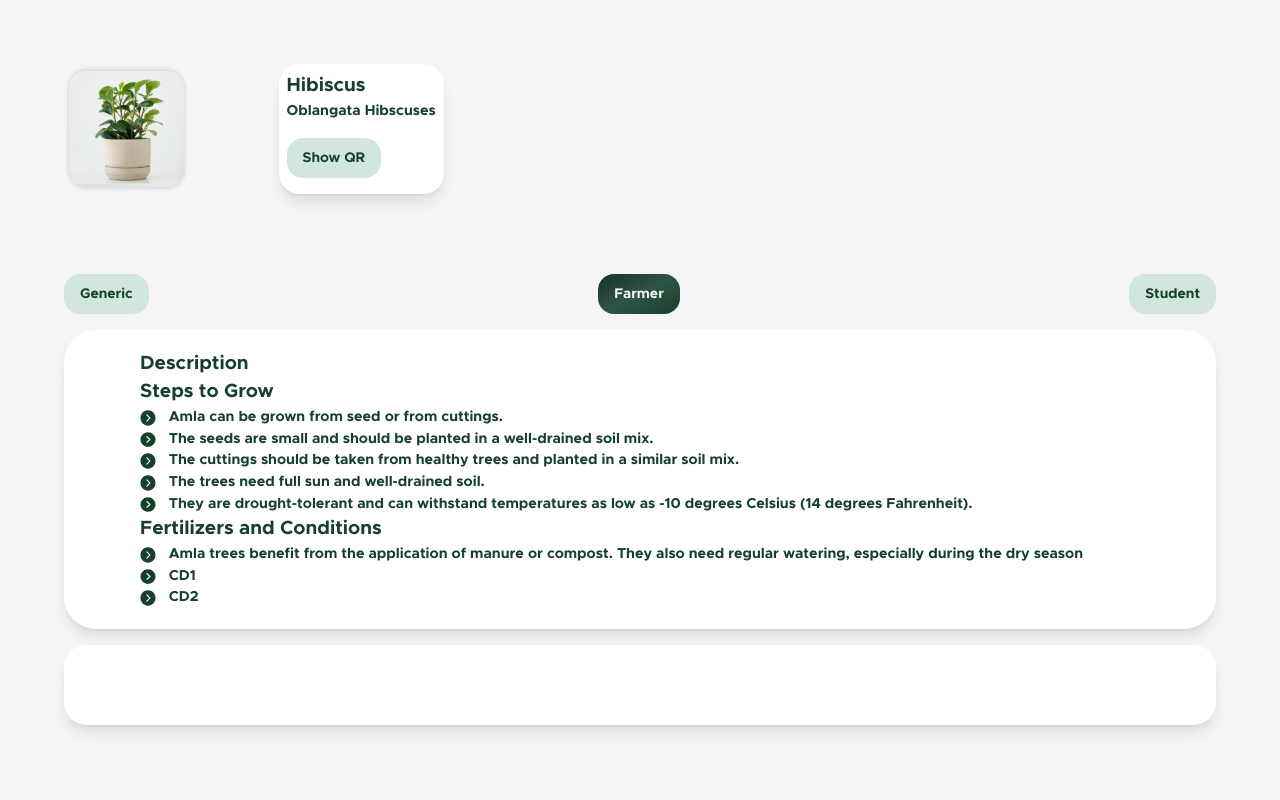
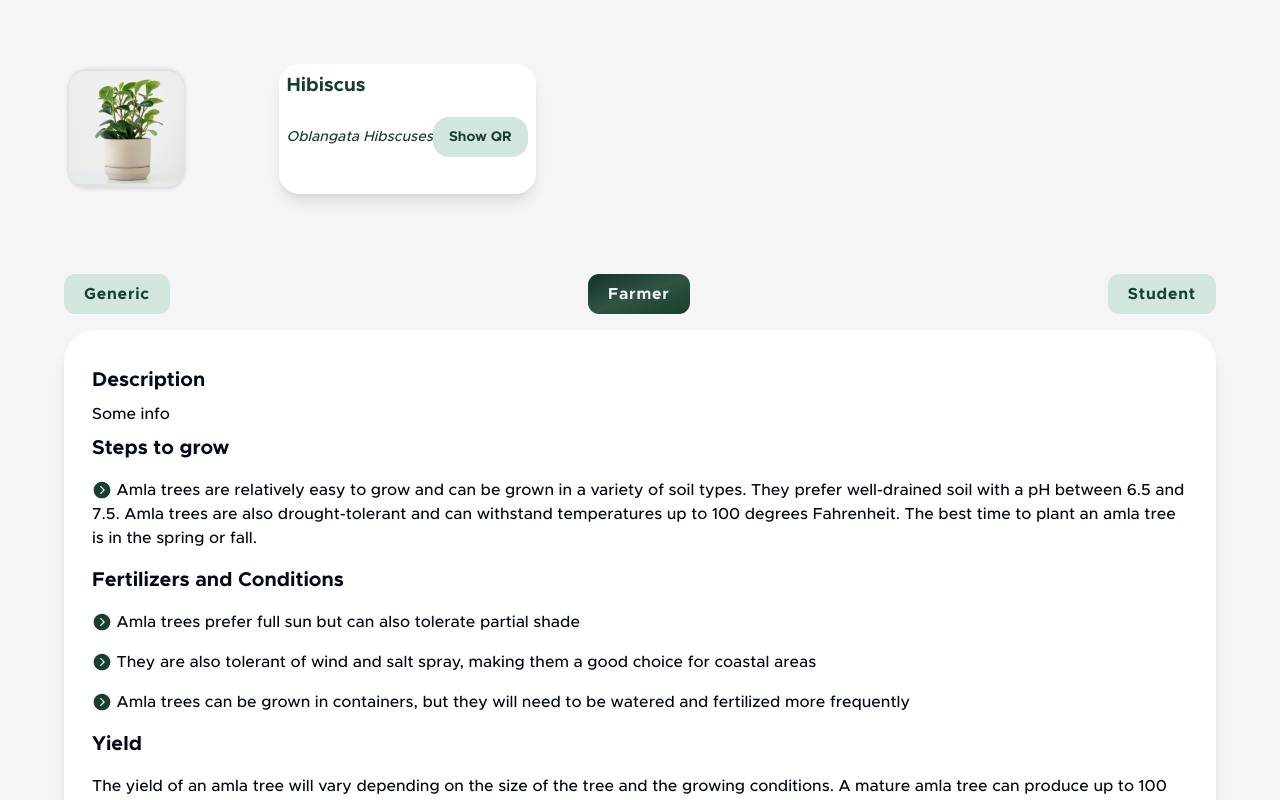
Before and after one commit to ayansh-03/BotaniKnow, a Next.js app: page /main in a window 1280 px wide. Both pictures are taken after a click on the button "Farmer". Shown: the top 800 px of the page. Built offline with nearby package versions, Linux system fonts and the light colour scheme.

Commit message:
Main-Page done

```diff
--- a/src/app/fonts.ts
+++ b/src/app/fonts.ts
@@ -2,18 +2,22 @@ import localFont from "next/font/local";
 const M_BOLD = localFont({
 	src: "../../public/fonts/Metropolis Bold.woff2",
 	display: "swap",
+	variable: "--font-M_BOLD",
 });
 const M_MEDIUM = localFont({
 	src: "../../public/fonts/Metropolis Medium.woff2",
 	display: "swap",
+	variable: "--font-M_MEDIUM",
 });
 const M_LIGHT = localFont({
 	src: "../../public/fonts/Metropolis Light.woff2",
 	display: "swap",
+	variable: "--font-M_LIGHT",
 });
 const M_REGULAR = localFont({
 	src: "../../public/fonts/Metropolis.woff2",
 	display: "swap",
+	variable: "--font-M_REGULAR",
 });
 
 export { M_BOLD, M_MEDIUM, M_LIGHT, M_REGULAR };
--- a/src/app/globals.css
+++ b/src/app/globals.css
@@ -85,3 +85,17 @@
 		--ring: 212.7 26.8% 83.9%;
 	}
 }
+.bold-M {
+	font-family: var(--font-M_BOLD);
+}
+
+.medium-M {
+	font-family: var(--font-M_MEDIUM);
+}
+
+.light-M {
+	font-family: var(--font-M_MEDIUM);
+}
+.regular-M {
+	font-family: var(--font-M_MEDIUM);
+}
--- a/src/app/main/page.tsx
+++ b/src/app/main/page.tsx
@@ -22,7 +22,7 @@ export default function Page() {
 	}, []);
 
 	return (
-		<div className="flex flex-col mx-[5vw]">
+		<div className="flex flex-col mx-[5vw] ">
 			<Hero />
 			<Body />
 			<Ai />
--- a/src/components/ui/main/body.tsx
+++ b/src/components/ui/main/body.tsx
@@ -2,39 +2,28 @@
 import { useState } from "react";
 import { Button } from "./ui/button";
 import { Card } from "./ui/card";
+import { data } from "./data";
+import bullet from "/public/Images/Glyph_ undefined.svg";
 import Image from "next/image";
-import arrow from "../../../assets/MainPage/Vector.svg";
-const data = [
-  {
-    name: "Amla",
-    scientific: "Emblica officinalis",
-    description:
-      "Amla, also known as Indian gooseberry, is a deciduous tree native to India. It is a small to medium-sized tree, growing up to 15 meters (49 feet) tall. The leaves are dark green, pinnate, and 10-20 centimeters (3.9-7.9 inches) long. The flowers are small, greenish-yellow, and borne in clusters. The fruit is a round, fleshy drupe, about the size of a ping-pong ball. It is green when unripe and turns yellow or orange when ripe. The fruit is edible and has a sour taste.",
-
-    Generic: {
-      benefits: ["Benefit 1", "Benefit 2", "Benefit 3"],
-    },
-    Student: {
-      benefits: ["Benefit 1", "Benefit 2", "Benefit 3"],
-    },
-    Farmer: {
-      stepsToGrow: [
-        " Amla can be grown from seed or from cuttings.",
-        " The seeds are small and should be planted in a well-drained soil mix.",
-        " The cuttings should be taken from healthy trees and planted in a similar soil mix.",
-        " The trees need full sun and well-drained soil. ",
-        "They are drought-tolerant and can withstand temperatures as low as -10 degrees Celsius (14 degrees Fahrenheit).",
-      ],
-      fertilizers: [
-        "Amla trees benefit from the application of manure or compost. They also need regular watering, especially during the dry season",
-      ],
-      cd: ["CD1", "CD2"],
-    },
-  },
-];
 
 export default function Body() {
-  const [activeButton, setActiveButton] = useState("Farmer");
+	const [activeButton, setActiveButton] = useState("Generic");
+	const facts = data.resu.description.generic.facts.split(".");
+	const medicinalProperties =
+		data.resu.description.generic.medicinalProperties.split(".");
+	const howToGrow =
+		data.resu.description.farmer.howToGrow.split("/(?<!d.d)\n/");
+
+	const fertilizersAndConditons =
+		data.resu.description.farmer.favorableConditions.split(".");
+	const yield_ = data.resu.description.farmer.yield;
+	const CostOfCult = data.resu.description.farmer.costOfCultivation;
+
+	const uses = data.resu.description.student.uses.split(".");
+	const medicinalProperties_s =
+		data.resu.description.student.medicinalProperties.split(".");
+	const st_cond = data.resu.description.student.storageConditions.split(".");
+
 	const handleButtonClick = (title: string) => {
 		setActiveButton(title);
 	};
@@ -45,9 +34,9 @@ export default function Body() {
 				<Button
 					className={`${
 						activeButton === "Generic"
-              ? "bg-gradient-to-br from-t1-color via-t5-color to-main-color text-secondary-color "
-              : "bg-[#D1E6DD] text-[#163F2C] hover:bg-[#D1E6DD] hover:text-[#163F2C]"
-          } rounded-[1rem]`}
+							? "text-md p-5 tracking-wider bg-gradient-to-br from-t1-color via-t5-color to-main-color text-secondary-color"
+							: "text-md p-5 tracking-wider bg-[#D1E6DD] text-[#163F2C] hover:bg-[#D1E6DD] hover:text-[#163F2C]"
+					} rounded-[0.7rem]`}
 					onClick={() => handleButtonClick("Generic")}
 				>
 					Generic
@@ -55,9 +44,9 @@ export default function Body() {
 				<Button
 					className={`${
 						activeButton === "Farmer"
-              ? "bg-gradient-to-br from-t1-color via-t5-color to-main-color text-secondary-color"
-              : "bg-[#D1E6DD] text-[#163F2C] hover:bg-[#D1E6DD] hover:text-[#163F2C]"
-          } rounded-[1rem]`}
+							? "text-md p-5 tracking-wider bg-gradient-to-br from-t1-color via-t5-color to-main-color text-secondary-color"
+							: "text-md p-5 tracking-wider bg-[#D1E6DD] text-[#163F2C] hover:bg-[#D1E6DD] hover:text-[#163F2C]"
+					} rounded-[0.7rem]`}
 					onClick={() => handleButtonClick("Farmer")}
 				>
 					Farmer
@@ -66,94 +55,172 @@ export default function Body() {
 				<Button
 					className={`${
 						activeButton === "Student"
-              ? "bg-gradient-to-br from-t1-color via-t5-color to-main-color text-secondary-color"
-              : "bg-[#D1E6DD] text-[#163F2C] hover:bg-[#D1E6DD] hover:text-[#163F2C]"
-          } rounded-[1rem]`}
+							? "text-md p-5 tracking-wider bg-gradient-to-br from-t1-color via-t5-color to-main-color text-secondary-color"
+							: "text-md p-5 tracking-wider bg-[#D1E6DD] text-[#163F2C] hover:bg-[#D1E6DD] hover:text-[#163F2C]"
+					} rounded-[0.7rem]`}
 					onClick={() => handleButtonClick("Student")}
 				>
 					Student
 				</Button>
 			</menu>
-      <Card className="min-h-[30vh] px-[5vw] py-[1vh] text-wrap rounded-[2rem] border-none shadow-lg">
-        {activeButton === "Student" ? (
-          <div className="p-3">
-            <h1 className="text-[1.4rem] text-[#163F2C] font-bold">
-              Description
-            </h1>
-            <p className="text-[0.9rem] text-[#163F2C]">
-              {data[0].Student.description}
-            </p>
-            <h1 className="text-[1.4rem] text-[#163F2C] font-bold">Benefits</h1>
-
+			<Card className="min-h-[30vh] p-7 text-wrap rounded-[2rem] border-none shadow-lg">
+				<h2 className="text-xl py-2">Description</h2>
+				<p className="light-M">{data.resu.info}</p>
+				{activeButton === "Generic" ? (
+					<>
+						<h2 className="text-xl py-2">Facts</h2>
 						<ul>
-              {data[0].Generic.benefits.map((item, key) => (
-                <li className="text-[0.9rem] text-[#163F2C] flex" key={key}>
-                  <Image src={arrow} alt="Arrow" className="mr-[1vw]" />
-                  {item}
+							{facts.map(
+								(sentence, index) =>
+									sentence !== "" && (
+										<li key={index} className="py-2 light-M">
+											<Image
+												alt="Bullet"
+												src={bullet}
+												width={20}
+												className="inline"
+											/>
+											{"  "}
+											<span className="font-thin leading-3 light-M">
+												{sentence}
+											</span>
 										</li>
-              ))}
+									)
+							)}
 						</ul>
-          </div>
-        ) : activeButton === "Generic" ? (
-          <div className="p-3">
-            <h1 className="text-[1.4rem] text-[#163F2C] font-bold">
-              Description
-            </h1>
-            <p className="text-[0.9rem] text-[#163F2C]">
-              {data[0].Generic.description}
-            </p>
-            <h1 className="text-[1rem] text-[#163F2C] font-bold">Benefits</h1>
+						<br />
+						<h2 className="text-xl py-2">Medicinal Properties</h2>
 						<ul>
-              {data[0].Generic.benefits.map((item, key) => (
-                <li className="text-[1rem] text-[#163F2C] flex " key={key}>
-                  <Image src={arrow} alt="Arrow" className="mr-[1vw]" />
-                  {item}
+							{medicinalProperties.map(
+								(sentence, index) =>
+									sentence !== "" && (
+										<li key={index} className="py-2 light-M">
+											<Image
+												alt="Bullet"
+												src={bullet}
+												width={20}
+												className="inline"
+											/>
+											{"   "}
+											<span className="font-thin leading-3 light-M">
+												{sentence}
+											</span>
 										</li>
-              ))}
+									)
+							)}
 						</ul>
-          </div>
+					</>
+				) : activeButton === "Farmer" ? (
+					<>
+						<h2 className="text-xl py-2 bold-M">Steps to grow</h2>
+						<ul>
+							{howToGrow.map(
+								(sentence, index) =>
+									sentence !== "" && (
+										<li key={index} className="py-2 light-M">
+											<Image
+												alt="Bullet"
+												src={bullet}
+												width={20}
+												className="inline"
+											/>
+											{"  "}
+											<span className="font-thin leading-3 light-M">
+												{sentence}
+											</span>
+										</li>
+									)
+							)}
+						</ul>
+						<h2 className="text-xl py-2">Fertilizers and Conditions</h2>
+						<ul>
+							{fertilizersAndConditons.map(
+								(sentence, index) =>
+									sentence !== "" && (
+										<li key={index} className="py-2 light-M">
+											<Image
+												alt="Bullet"
+												src={bullet}
+												width={20}
+												className="inline"
+											/>
+											{"  "}
+											<span className="font-thin leading-3 light-M">
+												{sentence}
+											</span>
+										</li>
+									)
+							)}
+						</ul>
+						<h2 className="text-xl py-2">Yield</h2>
+						<p className="light-M py-2">{yield_}</p>
+						<h2 className="text-xl py-2">Cost of Cultivation</h2>
+						<p className="light-M py-2">{CostOfCult}</p>
+					</>
 				) : (
-          <div className="p-3">
-            <h1 className="text-[1.2rem] text-[#163F2C] font-bold">
-              Description
-            </h1>
-            <p className="text-[0.9rem] text-[#163F2C] font-extralight">
-              {data[0].Farmer.description}
-            </p>
-
-            <h1 className="text-[1.2rem] text-[#163F2C] font-bold">
-              Steps to Grow
-            </h1>
+					<>
+						<h2 className="text-xl py-2">Uses</h2>
 						<ul>
-              {data[0].Farmer.stepsToGrow.map((item, key) => (
-                <li key={key} className="text-[0.9rem] text-[#163F2C] flex">
-                  <Image src={arrow} alt="Arrow" className="mr-[1vw]" />
-                  {item}
+							{uses.map(
+								(sentence, index) =>
+									sentence !== "" && (
+										<li key={index} className="py-2 light-M">
+											<Image
+												alt="Bullet"
+												src={bullet}
+												width={20}
+												className="inline"
+											/>
+											{"  "}
+											<span className="font-thin leading-3 light-M">
+												{sentence}
+											</span>
 										</li>
-              ))}
+									)
+							)}
 						</ul>
-            <h1 className="text-[1.2rem] text-[#163F2C] font-bold">
-              Fertilizers and Conditions
-            </h1>
+						<h2 className="text-xl py-2">Medicinal Properties</h2>
 						<ul>
-              {data[0].Farmer.fertilizers.map((item, key) => (
-                <li className="text-[0.9rem] text-[#163F2C] flex" key={key}>
-                  <Image src={arrow} alt="Arrow" className="mr-[1vw]" />
-                  {item}
+							{medicinalProperties_s.map(
+								(sentence, index) =>
+									sentence !== "" && (
+										<li key={index} className="py-2 light-M">
+											<Image
+												alt="Bullet"
+												src={bullet}
+												width={20}
+												className="inline"
+											/>
+											{"  "}
+											<span className="font-thin leading-3 light-M">
+												{sentence}
+											</span>
 										</li>
-              ))}
+									)
+							)}
 						</ul>
+						<h2 className="text-xl py-2">Storage Conditions</h2>
 						<ul>
-              {data[0].Farmer.cd.map((item, key) => (
-                <li className="text-[0.9rem] text-[#163F2C] flex " key={key}>
-                  <Image src={arrow} alt="Arrow" className="mr-[1vw]" />
-                  {item}
+							{st_cond.map(
+								(sentence, index) =>
+									sentence !== "" && (
+										<li key={index} className="py-2 light-M">
+											<Image
+												alt="Bullet"
+												src={bullet}
+												width={20}
+												className="inline"
+											/>
+											{"  "}
+											<span className="font-thin leading-3 light-M">
+												{sentence}
+											</span>
 										</li>
-              ))}
+									)
+							)}
 						</ul>
-          </div>
+					</>
 				)}
-        {}
 			</Card>
 		</>
 	);
--- /dev/null
+++ b/src/components/ui/main/data.js
@@ -0,0 +1,36 @@
+export const data = {
+	msg: "success",
+	resu: {
+		name: "Amla",
+		info: "Some info",
+		description: {
+			farmer: {
+				howToGrow:
+					"Amla trees are relatively easy to grow and can be grown in a variety of soil types. They prefer well-drained soil with a pH between 6.5 and 7.5. Amla trees are also drought-tolerant and can withstand temperatures up to 100 degrees Fahrenheit. The best time to plant an amla tree is in the spring or fall. ",
+				requiredManure:
+					"Amla trees require little manure or fertilizer. However, if you want to increase the yield of your amla tree, you can apply a balanced fertilizer, such as a 10-10-10 fertilizer, in the spring and fall.",
+				favorableConditions:
+					"Amla trees prefer full sun but can also tolerate partial shade. They are also tolerant of wind and salt spray, making them a good choice for coastal areas. Amla trees can be grown in containers, but they will need to be watered and fertilized more frequently.",
+				price:
+					"The price of amla can vary depending on the time of year and the quality of the fruit. Fresh amla is typically more expensive than dried amla. Amla powder is the most expensive form of amla.",
+				yield:
+					"The yield of an amla tree will vary depending on the size of the tree and the growing conditions. A mature amla tree can produce up to 100 pounds of fruit per year.",
+				costOfCultivation:
+					"The cost of cultivating amla is relatively low. The main costs are for the purchase of the tree, the fertilizer, and the water.",
+			},
+			student: {
+				uses: "Amla is a versatile fruit that can be used in a variety of ways. It can be eaten fresh, juiced, dried, or made into pickles, jams, and jellies. Amla is also a popular ingredient in Ayurvedic medicine.",
+				medicinalProperties:
+					"Amla is a rich source of vitamin C, which is essential for a healthy immune system. It is also a good source of antioxidants, which can help to protect the body from damage caused by free radicals. Amla has been shown to have a number of health benefits, including boosting the immune system, improving digestion, and reducing inflammation.",
+				storageConditions:
+					"Amla can be stored fresh for up to a week at room temperature. It can also be stored in the refrigerator for up to two weeks. Dried amla can be stored in an airtight container for up to six months.",
+			},
+			generic: {
+				facts:
+					"Amla is a deciduous tree that can grow up to 30 feet tall. It has dark green leaves and small, yellow flowers. The fruit of the amla tree is a small, round berry that is green when unripe and yellow or orange when ripe. Amla is native to India and is also grown in other parts of Asia. It is a popular ingredient in Ayurvedic medicine and is also used in a variety of culinary dishes.",
+				medicinalProperties:
+					"Amla has been shown to have a number of medicinal properties, including antioxidant, anti-inflammatory, and anti-cancer properties. It is also a good source of vitamin C, which is essential for a healthy immune system. Amla has been used in Ayurvedic medicine for centuries to treat a variety of conditions, including diarrhea, dysentery, and skin diseases.",
+			},
+		},
+	},
+};
--- a/src/components/ui/main/hero.tsx
+++ b/src/components/ui/main/hero.tsx
@@ -25,7 +25,9 @@ export default function Hero() {
 				<div className="flex ">
 					<Card className="pt-[0.5rem] px-[0.5rem] ml-[3vw] text-[#163F2C] rounded-[1.3rem] border-none shadow-lg">
 						<h1 className="font-bold text-[1.2rem] py-[-10vh] ">Hibiscus</h1>
-            <h1 className="text-[0.9rem] text-wrap">Oblangata Hibscuses</h1>
+						<i className="text-[0.9rem] text-wrap light-M">
+							Oblangata Hibscuses
+						</i>
 						<Button
 							className="bg-[#D1E6DD] text-[#163F2C] hover:bg-[#D1E6DD] hover:text-[#163F2C] rounded-[1rem]  mt-[2vh]"
 							onClick={showModal}
--- a/tailwind.config.ts
+++ b/tailwind.config.ts
@@ -1,5 +1,4 @@
 import type { Config } from "tailwindcss";
-
 
 const config = {
 	darkMode: ["class"],
@@ -21,6 +20,7 @@ const config = {
 			"t5-color": "#2F5443",
 			"t6-color": "#173F2E",
 			"landing-btn-color": "#D1E6DD",
+			"box-shadow-custom": "box-shadow: 0 0 5px rgba(0, 0, 0, 0.2)",
 		},
 		container: {
 			center: true,
@@ -89,5 +89,4 @@ const config = {
 	plugins: [require("tailwindcss-animate")],
 } satisfies Config;
 
-
 export default config;
```
Also changed, not shown: src/app/layout.tsx (+5 -3 lines), public/Images/Glyph_ undefined.svg (added). Lines whose indentation alone changed are shown as unchanged.
